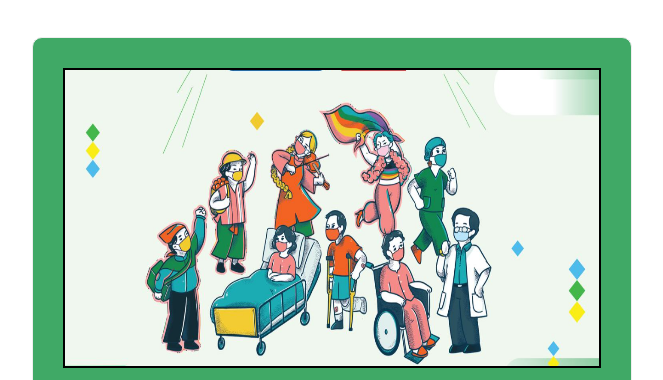
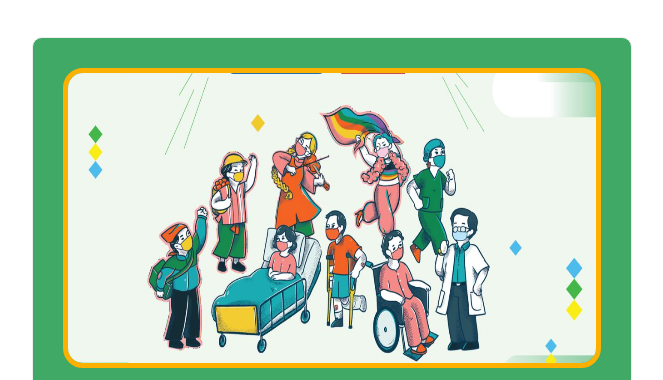
Before and after one commit to visarutforthaipbs/cnxagenda-survery-gsheet, a plain HTML site: page index.html in a window 1280 px wide. Shown: the top 380 px of the page, without its empty margins (308-971 px from the left). Drawn offline with Linux system fonts and the light colour scheme.

Commit message:
update-css

```diff
--- a/google-sheet.css
+++ b/google-sheet.css
@@ -162,6 +162,7 @@ td {
 
 #cover-image {
   width: 100%;
+  border-radius: 20px;
 }
 
 div {
--- a/index.html
+++ b/index.html
@@ -21,7 +21,7 @@
 		<form method="post" name="contact-form" id="regForm">
 			<!--form head-->
 			<div class="tab">
-				<img src="asset/cover.png" id="cover-image" style="border:2px solid black">
+				<img src="asset/cover.png" id="cover-image" style="border:5px solid #fcb000">
 				<h4>
 					🙋🏻‍♂️ ถามคนเชียงใหม่ ผ่านฝุ่นปี 67 <br> กันมาอย่างไร? 😮‍💨
 				</h4>
```
